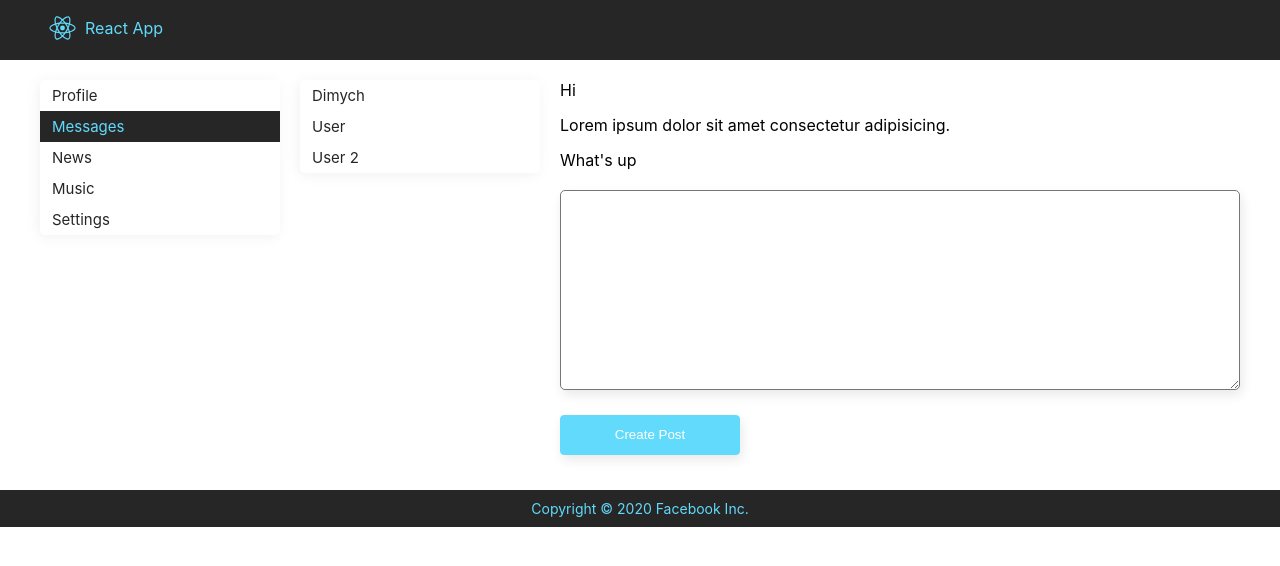
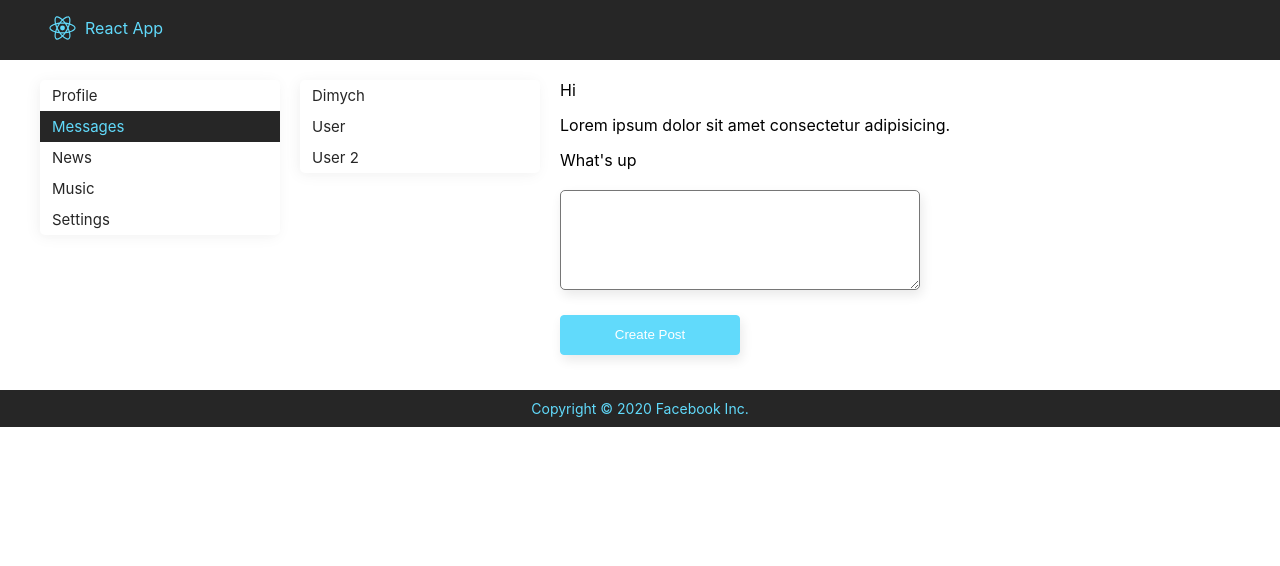
Before and after one commit to Khayitboy/react, a React (Create React App) app: page /dialogs in a window 1280 px wide. Shown: the top 566 px of the page. Built offline with nearby package versions, Linux system fonts and the light colour scheme.

Commit message:
click style

```diff
--- a/src/components/Dialogs/Dialogs.module.css
+++ b/src/components/Dialogs/Dialogs.module.css
@@ -28,9 +28,9 @@
 }
 .message_form textarea{
     display: block;
-    width:100%;
+    width:360px;
     margin-top: 20px;
-    height:200px;
+    height:100px;
     border-radius:5px;
     padding:6px 12px;
     outline: none;
```
